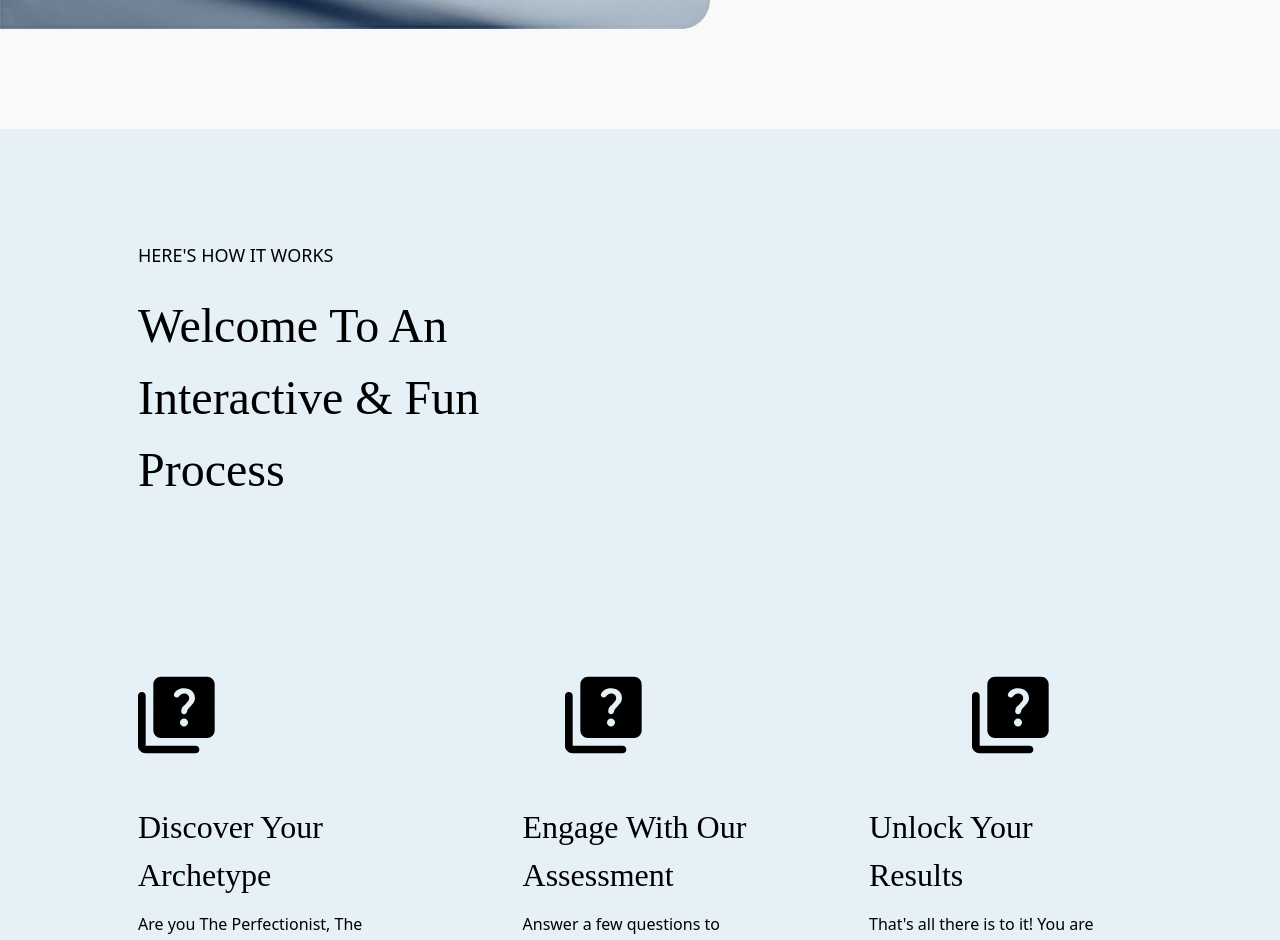
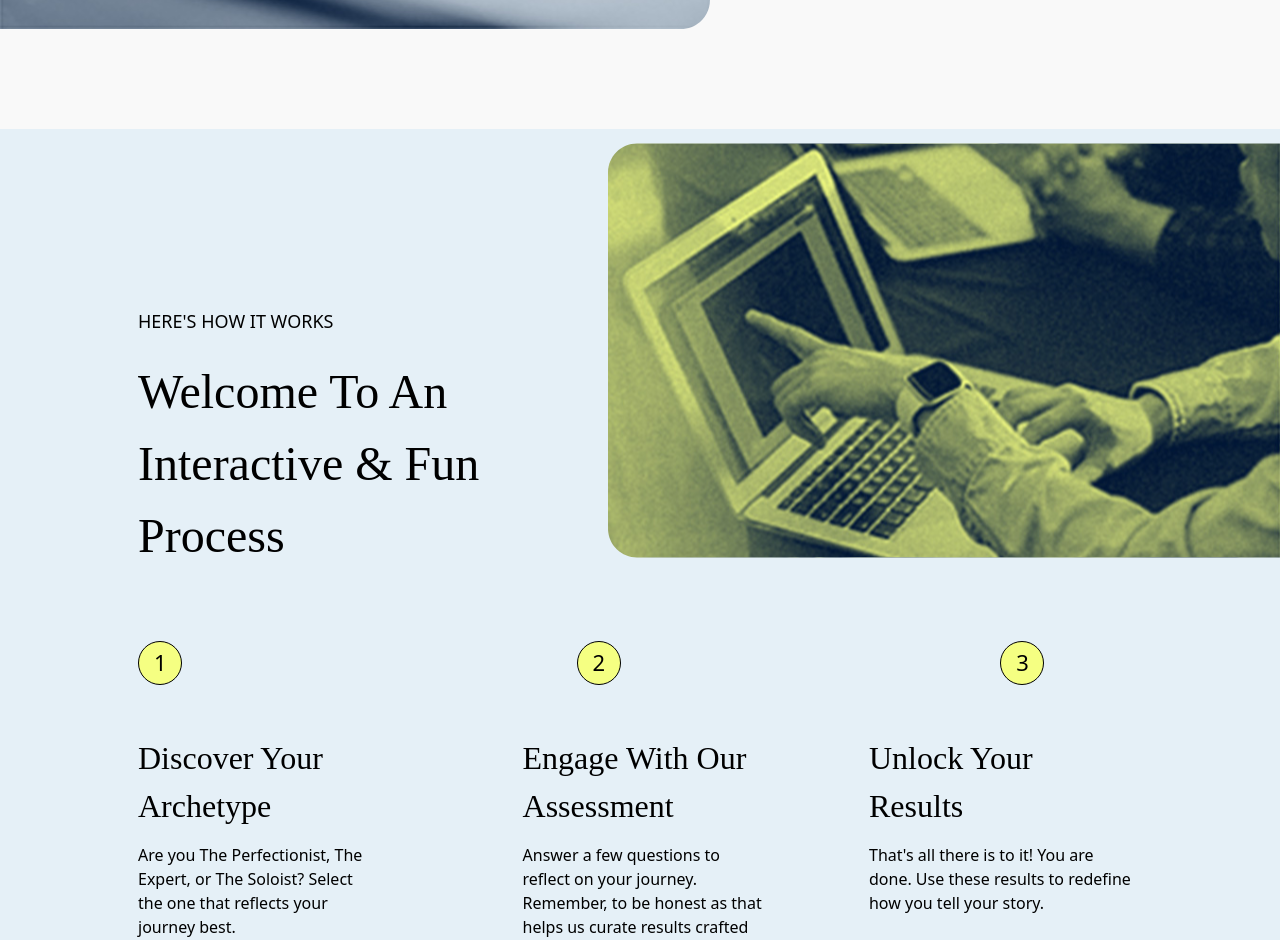
Before and after one commit to cherryontech/JourneyWise, a React (Vite) app in the folder journeywise-app/: page / in a window 1280 px wide. Shown: the part 1756-2696 px from the top of the page. Built offline with nearby package versions, Linux system fonts and the light colour scheme.

Commit message:
switched images in homepage guide, added alt text to all images

```diff
--- a/journeywise-app/src/components/homepage/Collage.jsx
+++ b/journeywise-app/src/components/homepage/Collage.jsx
@@ -7,6 +7,7 @@ const Collage = () => {
     id="collage"
     src="/journeywise-hero.png"
     className="object-cover"
+    alt="A photo collage comprised of nine different graphics and designs, including a gray arrow, a hand holding a marker preparing to write, a person sitting in front of a laptop, the JourneyWise mascot--a blue and yellow star like creature with white arms and legs, and a pen."
     />
     </div>
   )
--- a/journeywise-app/src/components/homepage/Hero.jsx
+++ b/journeywise-app/src/components/homepage/Hero.jsx
@@ -12,18 +12,18 @@ const Hero = () => {
         <h2 className="text-[62px] font-['DM Serif Text'] not-italic font-normal leading-normal">
           Finding Your Path & Story
         </h2>
-        <img src="/Vector 921.svg" className="ml-[-150px] mt-[-250px]" />
-        <img src="/Vector 922.svg" className="ml-[345px] mt-[-295px]" />
-        <img src="/Vector 923.svg" className="ml-[380px] mt-[-30px]" />
-        <img src="/Vector 924.svg" className="ml-[400px] mt-[20px]" />
+        <img src="/Vector 921.svg" className="ml-[-150px] mt-[-250px]" alt="A swirly decoration behind the text." />
+        <img src="/Vector 922.svg" className="ml-[345px] mt-[-295px]" alt="A line decoration next to the text." />
+        <img src="/Vector 923.svg" className="ml-[380px] mt-[-30px]" alt="A line decoration next to the text." />
+        <img src="/Vector 924.svg" className="ml-[400px] mt-[20px]" alt="A line decoration next to the text." />
         </div>
         <div className="w-[451px] h-[57px]">
         <h6 className="text-[22px] mt-[21px] mr-[104px]">
           During this time of uncertainty, lets redefine how you tell
           your story.
         </h6>
-        <img src="/Vector 926.svg" className="ml-[-55px] mt-[50px]" />
-        <img src="/Vector 927.svg" className="ml-[40px] mt-[-5px]" />
+        <img src="/Vector 926.svg" className="ml-[-55px] mt-[50px]" alt="A line decoration behind the button." />
+        <img src="/Vector 927.svg" className="ml-[40px] mt-[-5px]" alt="A line decoration below the button." />
         </div>
         <Buttons rounded primary className="w-[223px] h=[45px] text-[14px] px-[60px] py-[13px] mt-[30px]">LET'S BEGIN</Buttons>
       </section>
--- a/journeywise-app/src/components/homepage/HomepageGuide.jsx
+++ b/journeywise-app/src/components/homepage/HomepageGuide.jsx
@@ -3,15 +3,21 @@ import React from 'react'
 const HomepageGuide = () => {
   return (
     <div className="mt-[100px] bg-[#E5F0F7]">
-      <header className="ml-[138px] pt-[113px]">
-        <p className="text-[18px] mb-[21px]">HERE'S HOW IT WORKS</p>
-        <h3 className="text-[48px] mr-[800px]">Welcome To An Interactive & Fun Process</h3>
+      <header className="flex flex-row">
+        <div className="ml-[138px] pt-[179px]">
+          <p className="text-[18px] mb-[21px]">HERE'S HOW IT WORKS</p>
+          <h3 className="text-[48px] mr-[500px]">Welcome To An Interactive & Fun Process</h3>
+        </div>
+        <img src="/Rectangle 304.svg" className="pt-[-160px] ml-[-400px]" alt="A laptop with a pair of hands pointing towards the screen." />
       </header>
       <section className="pb-[150px]">
-        <div id="question-vectors" className="flex flex-row mt-[169.97px]">
-          <img src="/Vector.svg" className="ml-[138px]" />
-          <img src="/Vector.svg" className="ml-[350px]" />
-          <img src="/Vector.svg" className="ml-[330px]" />
+        <div id="question-vectors" className="flex flex-row mt-[69px]">
+          <img src="/Ellipse 223.svg" className="ml-[138px]" alt="A yellow circle with a black number 1 in the center." />
+          <p className="text-[22px] ml-[-28px] mt-[5px]">1</p>
+          <img src="/Ellipse 223.svg" className="ml-[410px]" alt="A yellow circle with a black number 2 in the center." />
+          <p className="text-[22px] ml-[-28px] mt-[5px]">2</p>
+          <img src="/Ellipse 223.svg" className="ml-[395px]" alt="A yellow circle with a black number 3 in the center." />
+          <p className="text-[22px] ml-[-28px] mt-[5px]">3</p>
         </div>
         <div id="instructions" className="flex flex-row">
           <div id="discover" className="ml-[138px] mt-[48.67px]">
--- a/journeywise-app/src/components/homepage/OurVision.jsx
+++ b/journeywise-app/src/components/homepage/OurVision.jsx
@@ -3,12 +3,12 @@ import React from 'react'
 const OurVision = () => {
   return (
     <div id="ourvision" className="flex flex-row mt-[100px]">
-    <img id="visionrectangle" src='/Rectangle 180.svg' />
+    <img id="visionrectangle" src='/Rectangle 180.svg' alt="A person leaning over a table, holding a black marker in their hand in the process of drawing. " />
     <header>
       <p className="text-[18px] ml-[141px] mt-[172px] not-italic">OUR VISION</p>
       <h3 className="text-[48px] ml-[141px] mt-[21px] mr-[20px] not-italic font-normal leading-normal">At JourneyWise, You're The Hero In Your Story</h3>
       <p className="ml-[141px] mt-[21px] mr-[32px] text-[18px] not-italic font-normal leading-[35px]">You've been laid off, and that feeling hurts. It's a dark time where doubts have started to creep in, confidence is at an all-time low, and uncertainty is overwhelming. But that's where we come in to help! Let's redefine how you tell your story, empowering you to recognize and embrace the skills you've gained during your career break.</p>
-      <img id='vector' src='/Vector 177.svg' className="mt-[-650px] w-[1034.52px] h-[685.813px]" />
+      <img id='vector' src='/Vector 177.svg' className="mt-[-650px] w-[1034.52px] h-[685.813px]" alt="A swirly decoration behind the text." />
     </header>
     </div>
   )
--- a/journeywise-app/src/components/homepage/Storytelling.jsx
+++ b/journeywise-app/src/components/homepage/Storytelling.jsx
@@ -4,14 +4,14 @@ import Buttons from '../Buttons/Buttons'
 const Storytelling = () => {
   return (
     <div id="storytelling" className="flex flex-row mt-[100px] mb-[113px]">
-      <img src="/Rectangle 181.svg" className="relative z-[2]" />
+      <img src="/Rectangle 181.svg" className="relative z-[2]" alt="A close up of five different fists joining together in a circle." />
       <section className="ml-[137px]">
         <p className="text-[18px] mt-[172px] mr-[200px] not-italic">TAKE A STEP FORWARD IN YOUR JOURNEY</p>
         <h3 className="text-[48px] mt-[21px] mr-[100px] not-italic font-normal leading-normal" >Humanity's Greatest Triumph Is Storytelling</h3>
         <p className="mt-[21px] mr-[32px] text-[18px] not-italic font-normal leading-[35px]">Step into the realm of self-discovery and empower yourself. It's time to shift from self-doubt to confidence, from fear to courage, and ultimately from a sense of helplessness to redefining your narrative. Let us redefine how you tell your story and show how unique and incredible you are. </p>
         <Buttons rounded primary className="w-[277px] h=[45px] text-[14px] px-[60px] py-[13px] mt-[30px] relative z-[2]" >BEGIN ASSESSMENT</Buttons>
       </section>
-      <img src="/Vector 929.svg" className="ml-[-850px] mt-[200px]" />
+      <img src="/Vector 929.svg" className="ml-[-850px] mt-[200px]" alt="A swirly decoration behind the text." />
     </div>
   )
 }
```
Also changed, not shown: journeywise-app/public/Ellipse 223.svg (added), journeywise-app/public/Rectangle 304.svg (added).
